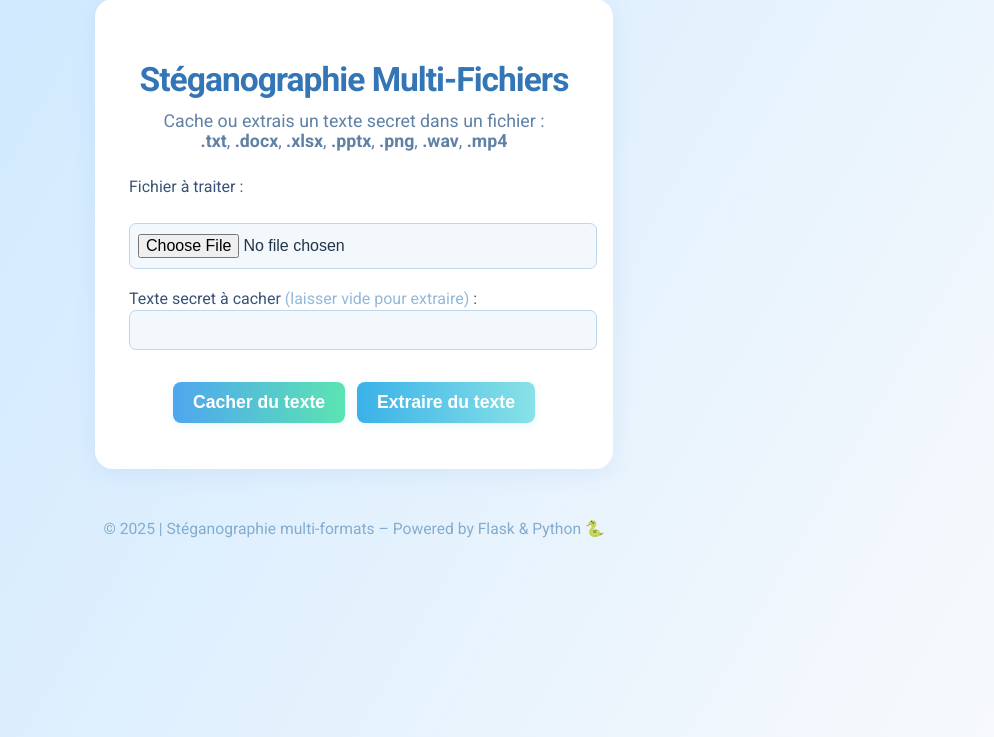
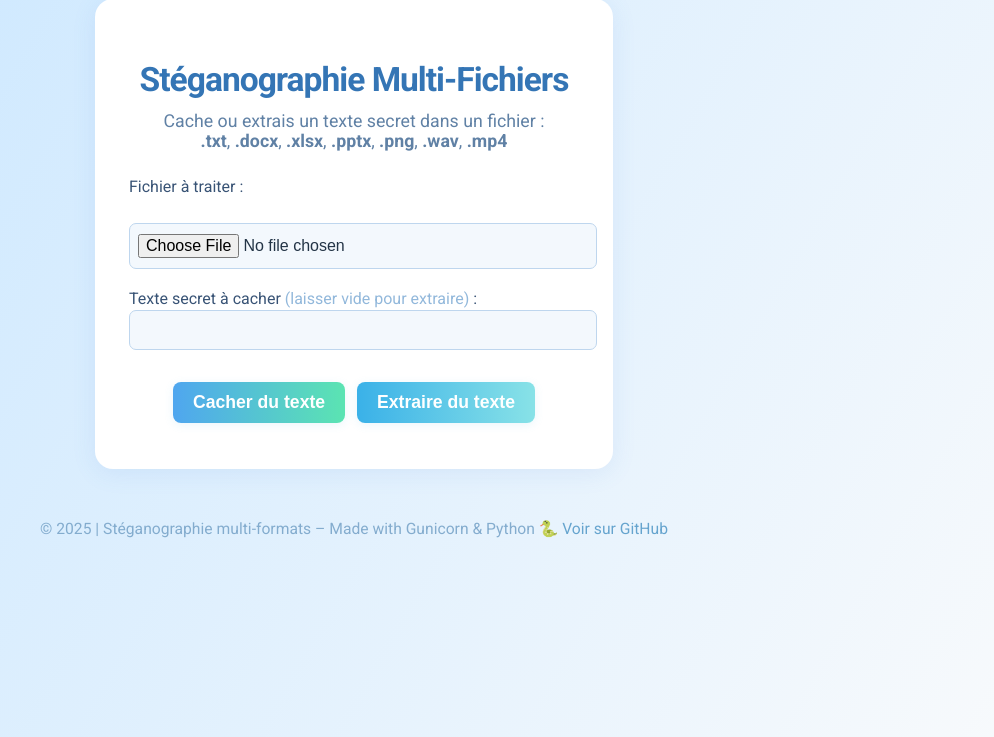
Before and after one commit to IKS3630/B3_Projet_Stegano, a Flask app: page / in a window 1280 px wide. Shown: the part 61-798 px from the top of the page, without its empty margins (286-1280 px from the left). Run offline with Flask 3, Linux system fonts and the light colour scheme.

Commit message:
Update index.html

```diff
--- a/templates/index.html
+++ b/templates/index.html
@@ -140,8 +140,9 @@
     {% endif %}
   </div>
   <div class="footer">
-    &copy; {{ 2025 }} | Stéganographie multi-formats – Powered by Flask & Python 🐍
-  </div>
+    &copy; {{ 2025 }} | Stéganographie multi-formats – Made with Gunicorn & Python 🐍
+  <a href="https://github.com/IKS3630/B3_Projet_Stegano" target="_blank" style="color:#5fa0cc;text-decoration:none;"> Voir sur GitHub</a>
+</div>
   <script>
     const fileInput = document.getElementById("file");
     const textContainer = document.getElementById("text-container");
```
